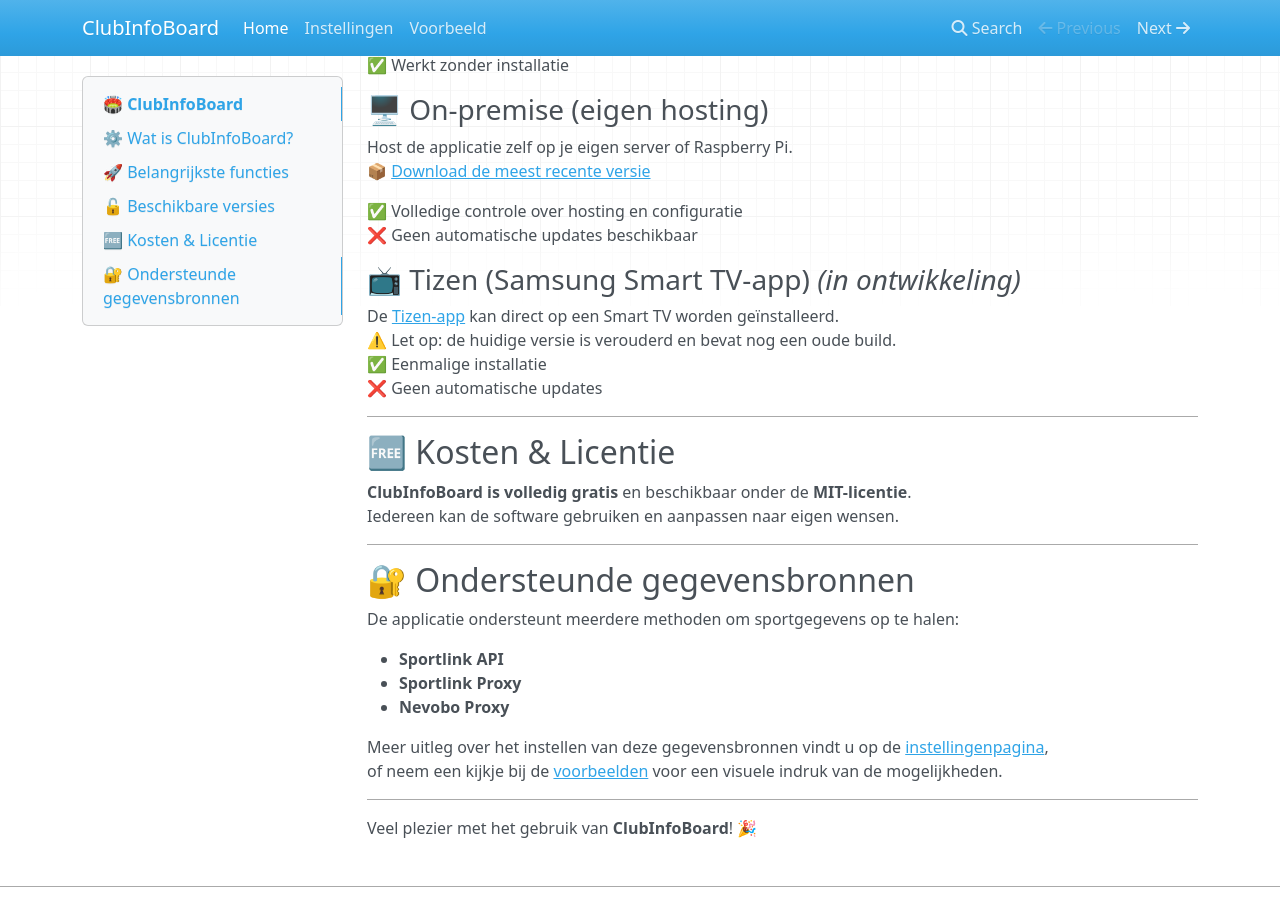
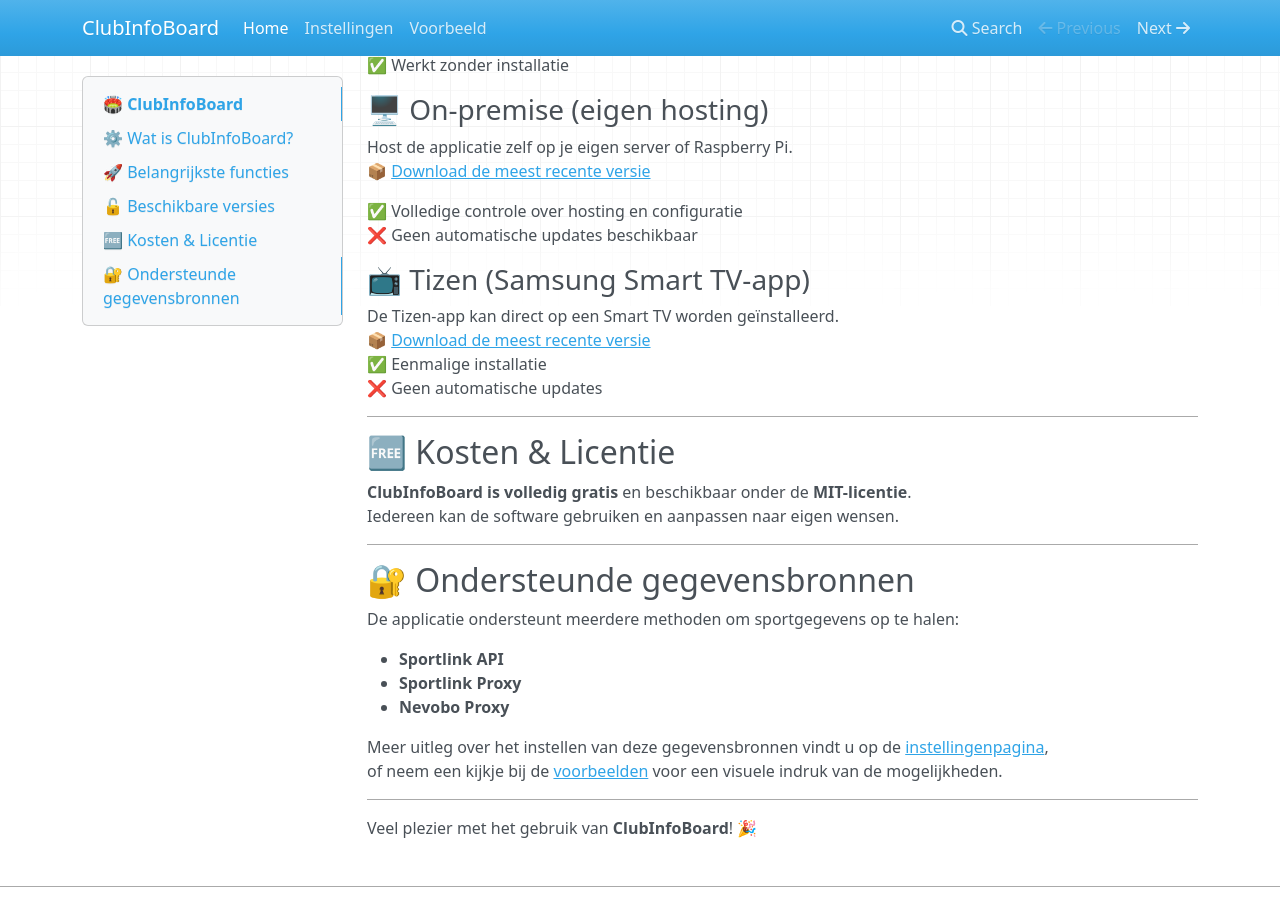
Before and after one commit to PatrickSt1991/Sportlink.Club.Info.Viewer, an MkDocs documentation site: the page built from docs/index.md, in a window 1280 px wide and 900 px high, scrolled down 1025 px. Built offline with MkDocs 1.6.1, drawn with Linux system fonts in a browser that asks for light colours; nearby versions of some CDN libraries.

Commit message:
Update index.md

```diff
--- a/docs/index.md
+++ b/docs/index.md
@@ -53,9 +53,9 @@
 ❌ Geen automatische updates beschikbaar
 
 
-### 📺 Tizen (Samsung Smart TV-app) *(in ontwikkeling)*
-De [Tizen-app](https://github.com/PatrickSt1991/Sportlink.Club.Info.Viewer.Tizen) kan direct op een Smart TV worden geïnstalleerd.
-⚠️ Let op: de huidige versie is verouderd en bevat nog een oude build.
+### 📺 Tizen (Samsung Smart TV-app)
+De Tizen-app kan direct op een Smart TV worden geïnstalleerd.
+📦 [Download de meest recente versie](https://github.com/PatrickSt1991/Sportlink.Club.Info.Viewer/releases/latest)
 ✅ Eenmalige installatie
 ❌ Geen automatische updates
 
```
